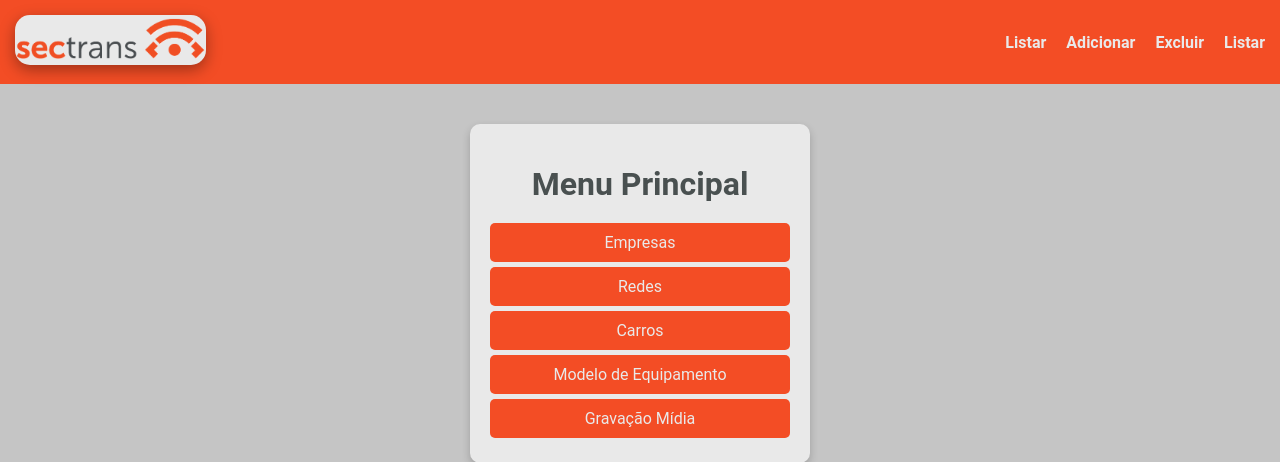
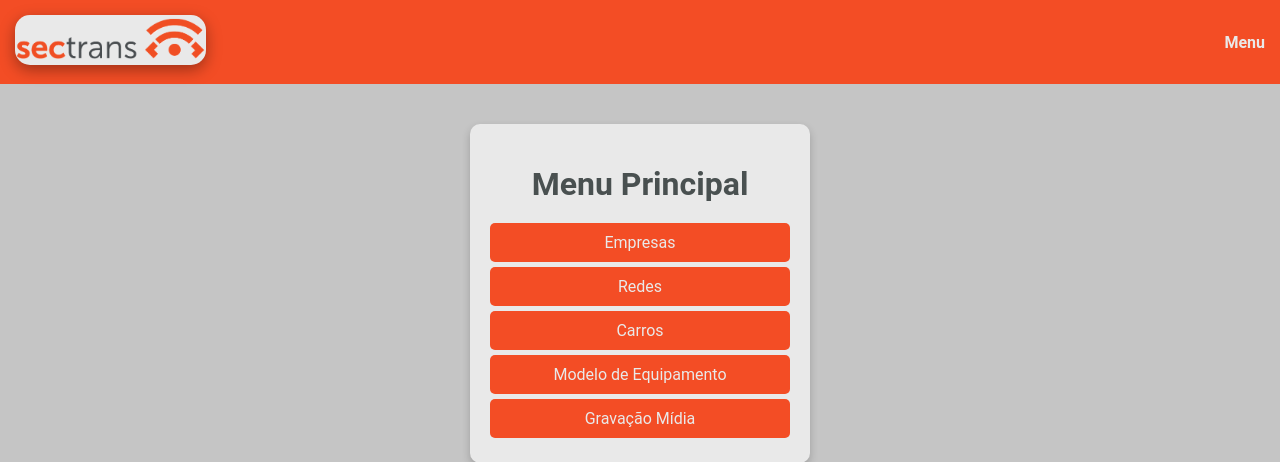
Before and after one commit to dg-marins/sistemaSectrans, a Django app: page /menu/ in a window 1280 px wide. Shown: the top 462 px of the page. Run offline with Django 5.2, Linux system fonts and the light colour scheme.

Commit message:
Mudança no menu superior

```diff
--- a/templates/partials/_header.html
+++ b/templates/partials/_header.html
@@ -7,10 +7,7 @@
         </div>
         <div class="header_page_top">
             <ul class="header_page_top_navbar">
-                <li class="header_page_top_navbar_item"><a href="#">Listar</a></li>
-                <li class="header_page_top_navbar_item"><a href="#">Adicionar</a></li>
-                <li class="header_page_top_navbar_item"><a href="#">Excluir</a></li>
-                <li class="header_page_top_navbar_item"><a href="#">Listar</a></li>
+                <li class="header_page_top_navbar_item"><a href="/menu">Menu</a></li>
             </ul>
         </div>
     </header>
```
